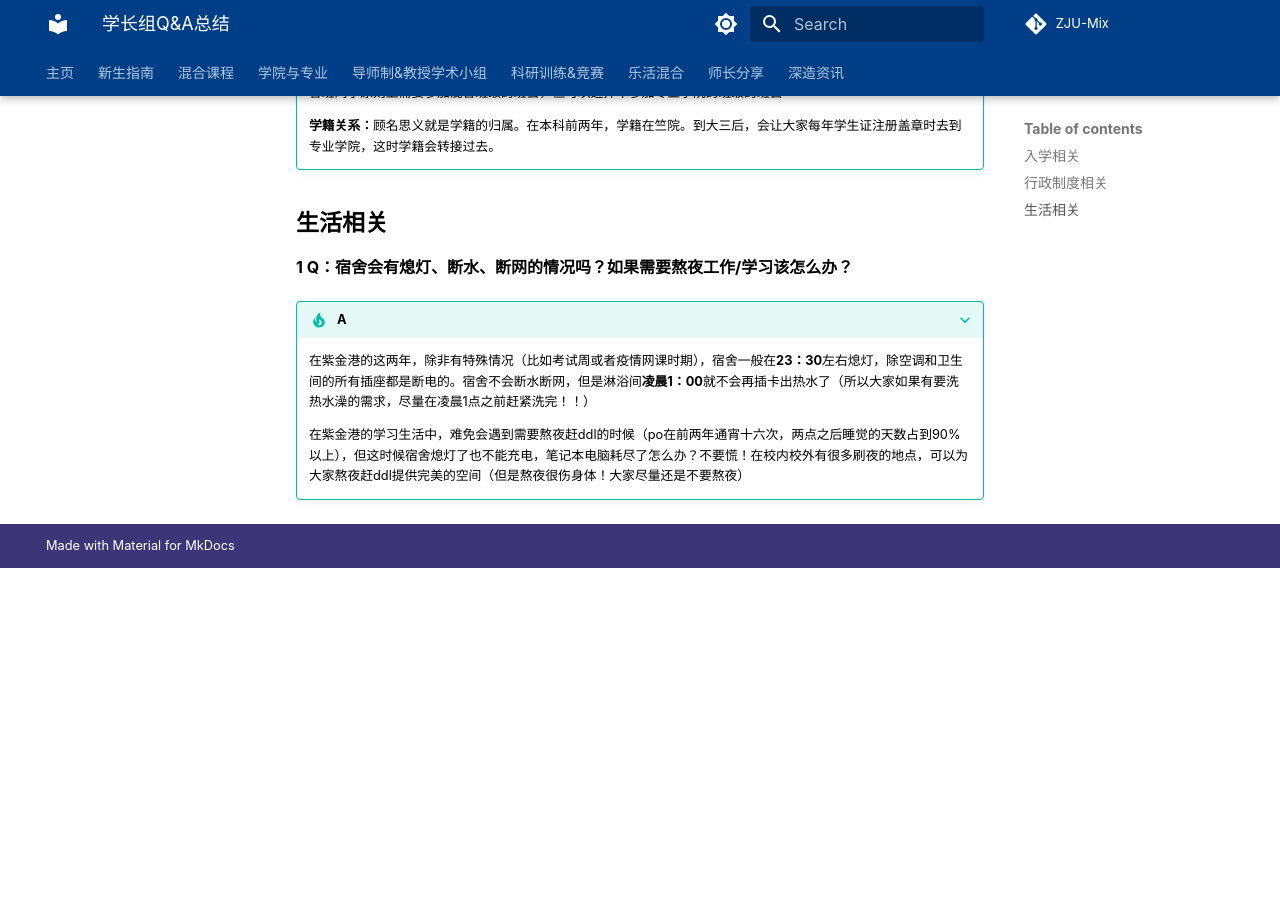
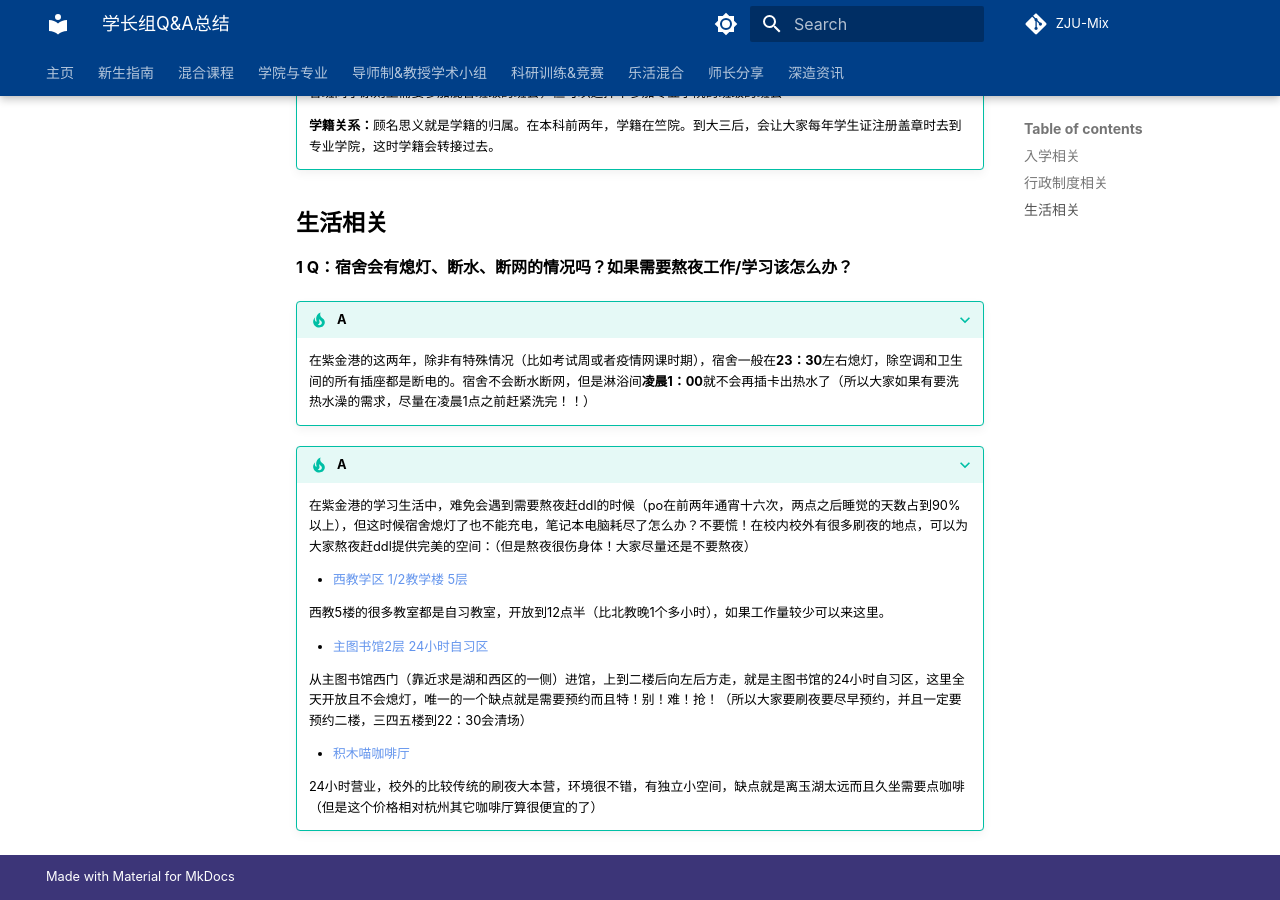
Before and after one commit to ZJU-Mix/ourMIX, an MkDocs documentation site: the page built from docs/entrance/QA.md, in a window 1280 px wide and 900 px high, scrolled down 2814 px. Built offline with MkDocs 1.6.1 and Material for MkDocs 9.7.7, drawn with Linux system fonts in a browser that asks for light colours; comment, search, counter and statistics services are not loaded; before the commit the page ends 3382 px from its top, so only the background shows below that.

Commit message:
Update QA.md

```diff
--- a/docs/entrance/QA.md
+++ b/docs/entrance/QA.md
@@ -91,4 +91,17 @@
 ???+ tip "A"
     在紫金港的这两年，除非有特殊情况（比如考试周或者疫情网课时期），宿舍一般在**23：30**左右熄灯，除空调和卫生间的所有插座都是断电的。宿舍不会断水断网，但是淋浴间**凌晨1：00**就不会再插卡出热水了（所以大家如果有要洗热水澡的需求，尽量在凌晨1点之前赶紧洗完！！）
 
-    在紫金港的学习生活中，难免会遇到需要熬夜赶ddl的时候（po在前两年通宵十六次，两点之后睡觉的天数占到90%以上），但这时候宿舍熄灯了也不能充电，笔记本电脑耗尽了怎么办？不要慌！在校内校外有很多刷夜的地点，可以为大家熬夜赶ddl提供完美的空间（但是熬夜很伤身体！大家尽量还是不要熬夜）<br />
+???+ tip "A"
+    在紫金港的学习生活中，难免会遇到需要熬夜赶ddl的时候（po在前两年通宵十六次，两点之后睡觉的天数占到90%以上），但这时候宿舍熄灯了也不能充电，笔记本电脑耗尽了怎么办？不要慌！在校内校外有很多刷夜的地点，可以为大家熬夜赶ddl提供完美的空间：（但是熬夜很伤身体！大家尽量还是不要熬夜）<br />
+
+    - <font color=#6495ED>西教学区 1/2教学楼 5层</font>
+
+    西教5楼的很多教室都是自习教室，开放到12点半（比北教晚1个多小时），如果工作量较少可以来这里。
+
+    - <font color=#6495ED>主图书馆2层  24小时自习区</font>
+
+    从主图书馆西门（靠近求是湖和西区的一侧）进馆，上到二楼后向左后方走，就是主图书馆的24小时自习区，这里全天开放且不会熄灯，唯一的一个缺点就是需要预约而且特！别！难！抢！（所以大家要刷夜要尽早预约，并且一定要预约二楼，三四五楼到22：30会清场）
+
+    - <font color=#6495ED>积木喵咖啡厅</font>
+
+    24小时营业，校外的比较传统的刷夜大本营，环境很不错，有独立小空间，缺点就是离玉湖太远而且久坐需要点咖啡（但是这个价格相对杭州其它咖啡厅算很便宜的了）
```
